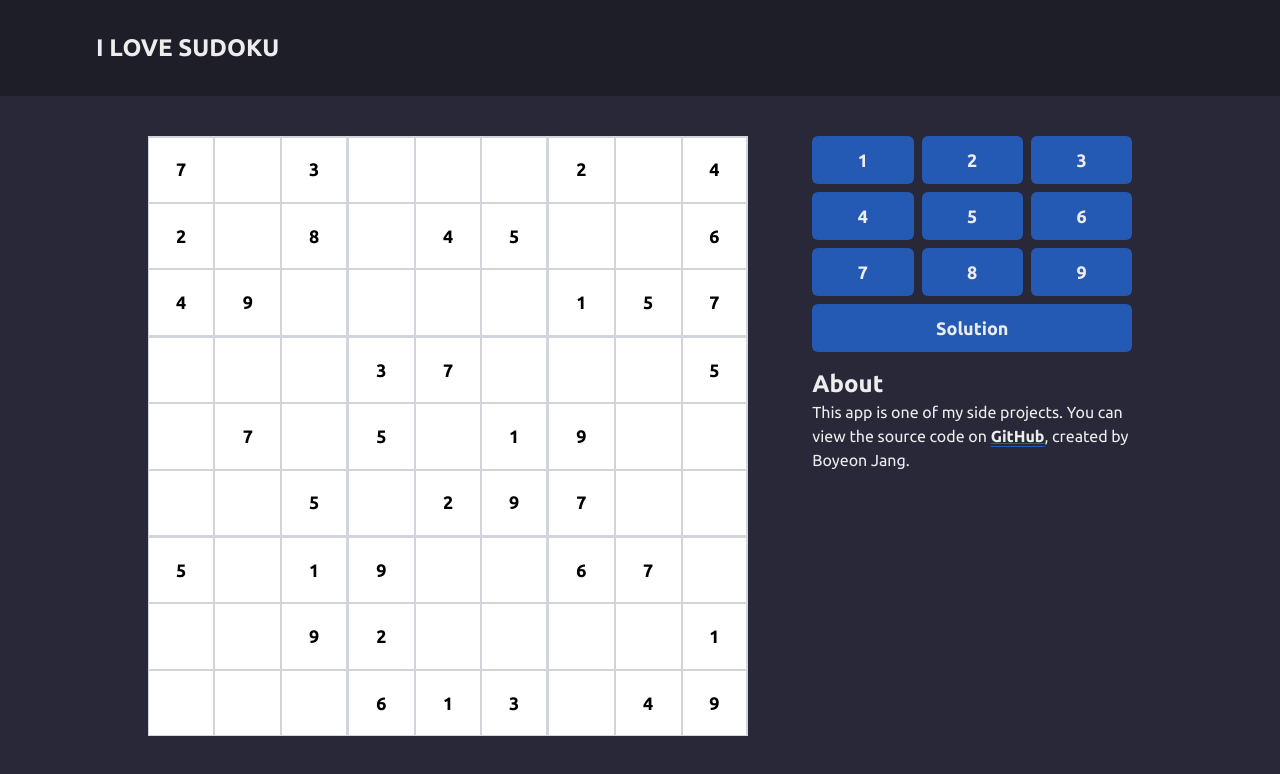
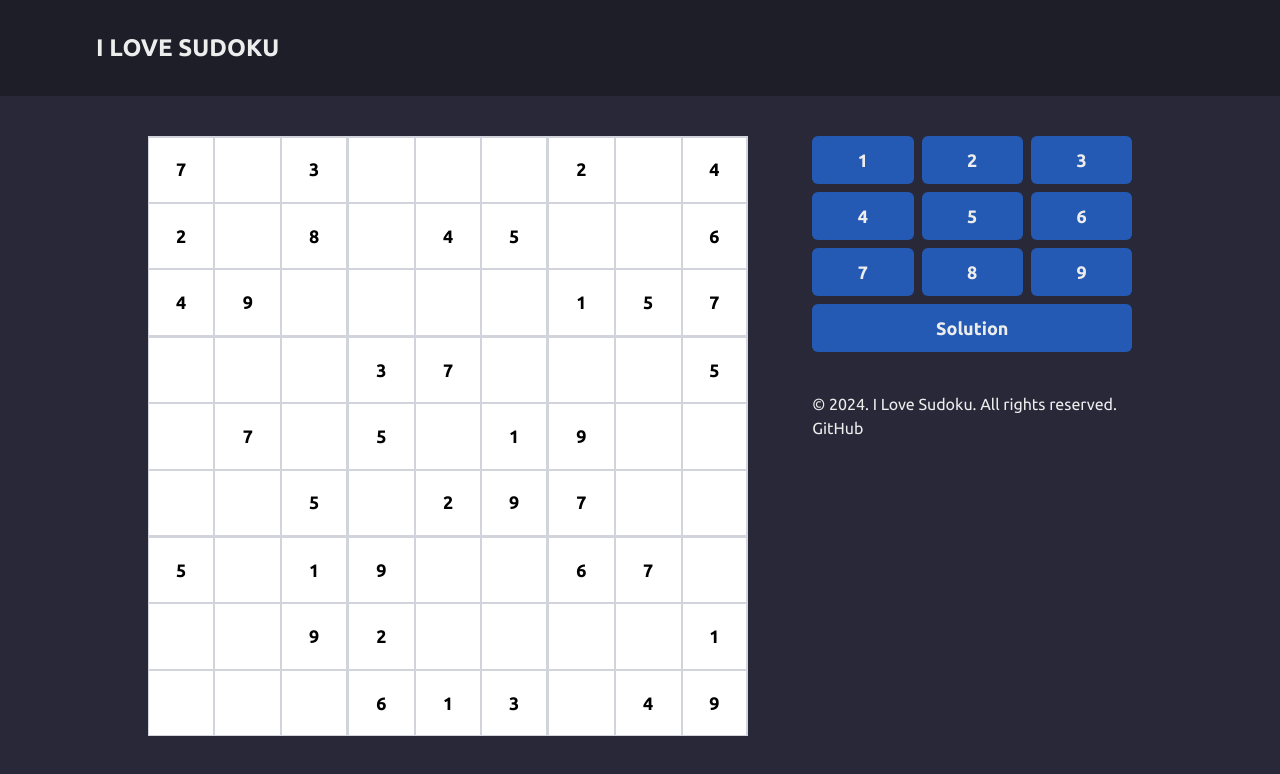
Before and after one commit to boyeoon/i-love-sudoku, a Next.js app: page / in a window 1280 px wide. Shown: the top 774 px of the page. Built offline with nearby package versions, Linux system fonts and the light colour scheme.

Commit message:
fix: update Footer component name and refactor code

```diff
--- a/app/components/About.tsx
+++ /dev/null
@@ -1,15 +0,0 @@
-import React from 'react';
-
-export default function About() {
-  return (
-    <div className="content-between grid w-80 mt-4">
-      <p>
-        <span className="block text-2xl font-bold">About</span>
-        <span>
-          This app is one of my side projects. You can view the source code on&nbsp;
-          <a className="font-bold underline decoration-double decoration-[#255AB4] hover:text-[#255AB4]" href="https://github.com/BoYeonJang/i-love-sudoku" target="_blank" rel="noopener noreferrer">GitHub</a>, created by Boyeon Jang.
-        </span>
-      </p>
-    </div>
-  );
-}
--- /dev/null
+++ b/app/components/Footer.tsx
@@ -0,0 +1,20 @@
+import React from "react";
+import Link from "next/link";
+
+export default function Footer() {
+  return (
+    <footer className="bottom-0 left-0 w-full mt-10">
+      <p>&copy; {new Date().getFullYear()}. I Love Sudoku. All rights reserved.</p>
+      <div>
+        <Link
+          href={"https://github.com/boyeoon/i-love-sudoku"}
+          target="_blank"
+          rel="noopener noreferrer"
+          className="hover:underline hover:text-[#255AB4]"
+        >
+          GitHub
+        </Link>
+      </div>
+    </footer>
+  );
+}
--- a/app/components/Sudoku.tsx
+++ b/app/components/Sudoku.tsx
@@ -1,12 +1,12 @@
 "use client";
 
-import { useState, useEffect } from 'react';
-import getSudokuPuzzles from '../data/SudokuPuzzles';
-import Button from './Button';
-import Modal from './Modal';
-import About from './About';
+import { useState, useEffect } from "react";
+import getSudokuPuzzles from "../data/SudokuPuzzles";
+import Button from "./Button";
+import Modal from "./Modal";
+import Footer from "./Footer";
 
-// 전체 보드 9x9x 크기
+// 전체 보드 9x9 크기
 const SIZE = 9;
 // 서브 그리드의 3x3 크기
 const SUBGRID_SIZE = 3;
@@ -120,7 +120,7 @@ export default function Sudoku() {
     const newBoard = board.map((r) => [...r]);
 
     // 빈 문자열일 경우 0으로 설정
-    if (value === '') {
+    if (value === "") {
       // 입력한 숫자가 0일 경우에만 해당 셀의 값을 0으로 설정
       if (originalBoard[row][col] === 0) {
         newBoard[row][col] = 0;
@@ -176,19 +176,19 @@ export default function Sudoku() {
 
           // style
           const getCellClass = () => {
-            const baseClass = 'grid-cell border-0.5 cursor-pointer caret-transparent focus:outline-none w-[4.17rem] h-[4.17rem] text-center text-lg font-bold';
+            const baseClass = "grid-cell border-0.5 cursor-pointer caret-transparent focus:outline-none w-[4.17rem] h-[4.17rem] text-center text-lg font-bold";
             const duplicateClass = isDuplicate
-              ? 'bg-red-200 border-red-500 text-red-500'
-              : 'border-gray-300 text-black';
+              ? "bg-red-200 border-red-500 text-red-500"
+              : "border-gray-300 text-black";
             const borderClass = `
-              ${rowIndex % SUBGRID_SIZE === 0 ? 'border-t-2' : ''}
-              ${colIndex % SUBGRID_SIZE === SUBGRID_SIZE - 1 ? 'border-r-2' : ''}
+              ${rowIndex % SUBGRID_SIZE === 0 ? "border-t-2" : ""}
+              ${colIndex % SUBGRID_SIZE === SUBGRID_SIZE - 1 ? "border-r-2" : ""}
             `;
             const backgroundClass = cell === 0
-              ? 'bg-white'
-              : (isUserInput ? 'bg-slate-200' : 'bg-white');
+              ? "bg-white"
+              : (isUserInput ? "bg-slate-200" : "bg-white");
 
-            const selectedClass = isSelected ? 'bg-blue-200' : '';
+            const selectedClass = isSelected ? "bg-blue-200" : "";
 
             return `${baseClass} ${duplicateClass} ${borderClass} ${backgroundClass} ${selectedClass} hover:bg-blue-200`;
           };
@@ -196,7 +196,7 @@ export default function Sudoku() {
             <input
               key={colIndex}
               type="text"
-              value={cell === 0 ? '' : cell}
+              value={cell === 0 ? "" : cell}
               onChange={(e) => handleChange(rowIndex, colIndex, e.target.value)}
               onClick={() => setSelectedCell({ row: rowIndex, col: colIndex })}
               className={getCellClass()}
@@ -241,13 +241,13 @@ export default function Sudoku() {
       <div className="w-16" />
       <div className="w-80">
         {renderNumberButtons()}
-        <div className='mt-2'>
+        <div className="mt-2">
           <Button
             buttonName="Solution"
             onClick={solveCurrentPuzzle}
           />
         </div>
-      <About />
+        <Footer />
       </div>
       {isSolved && <Modal isVisible={isSolved} onClose={handleCloseModal} />}
     </div>
```
